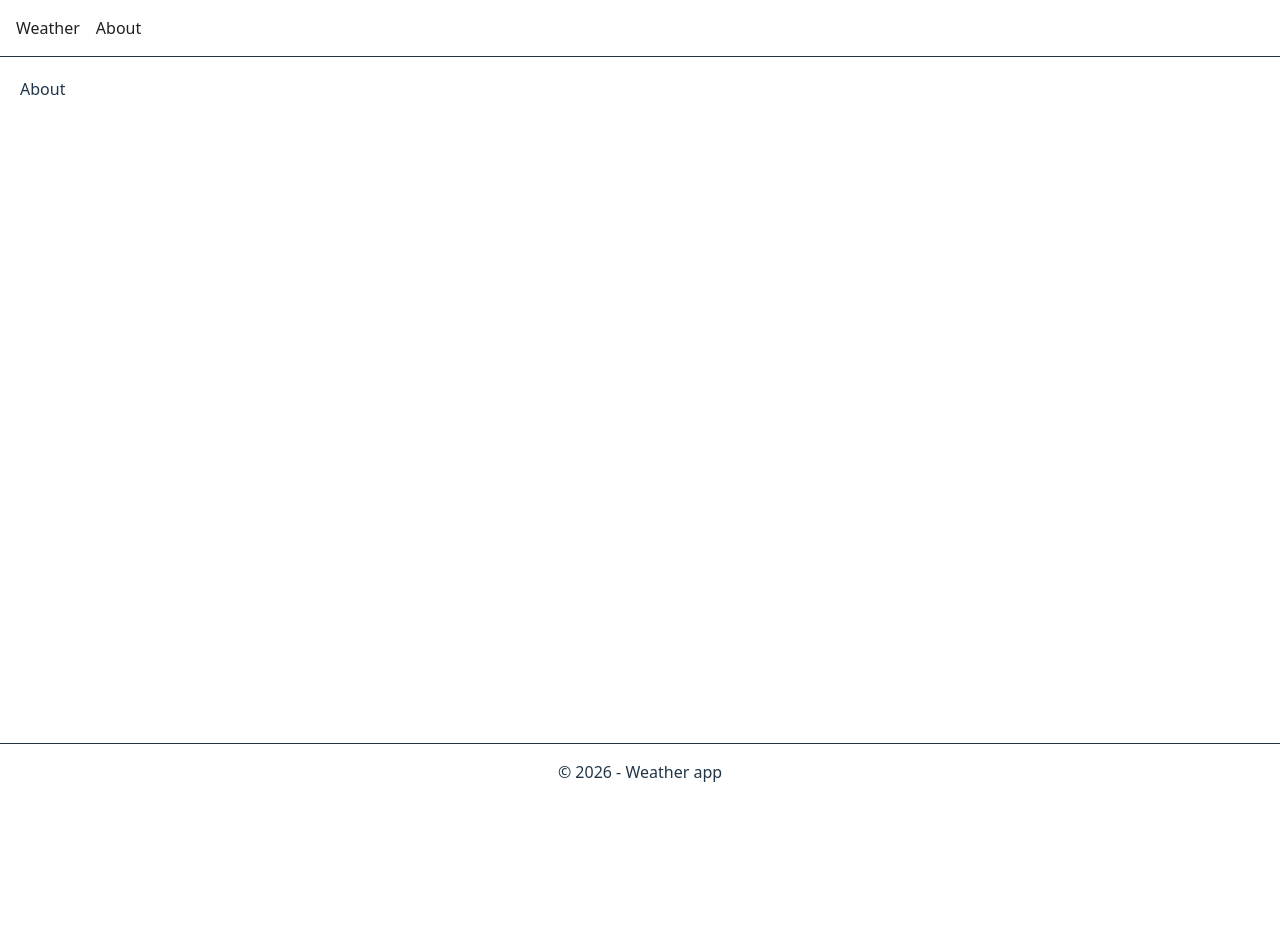
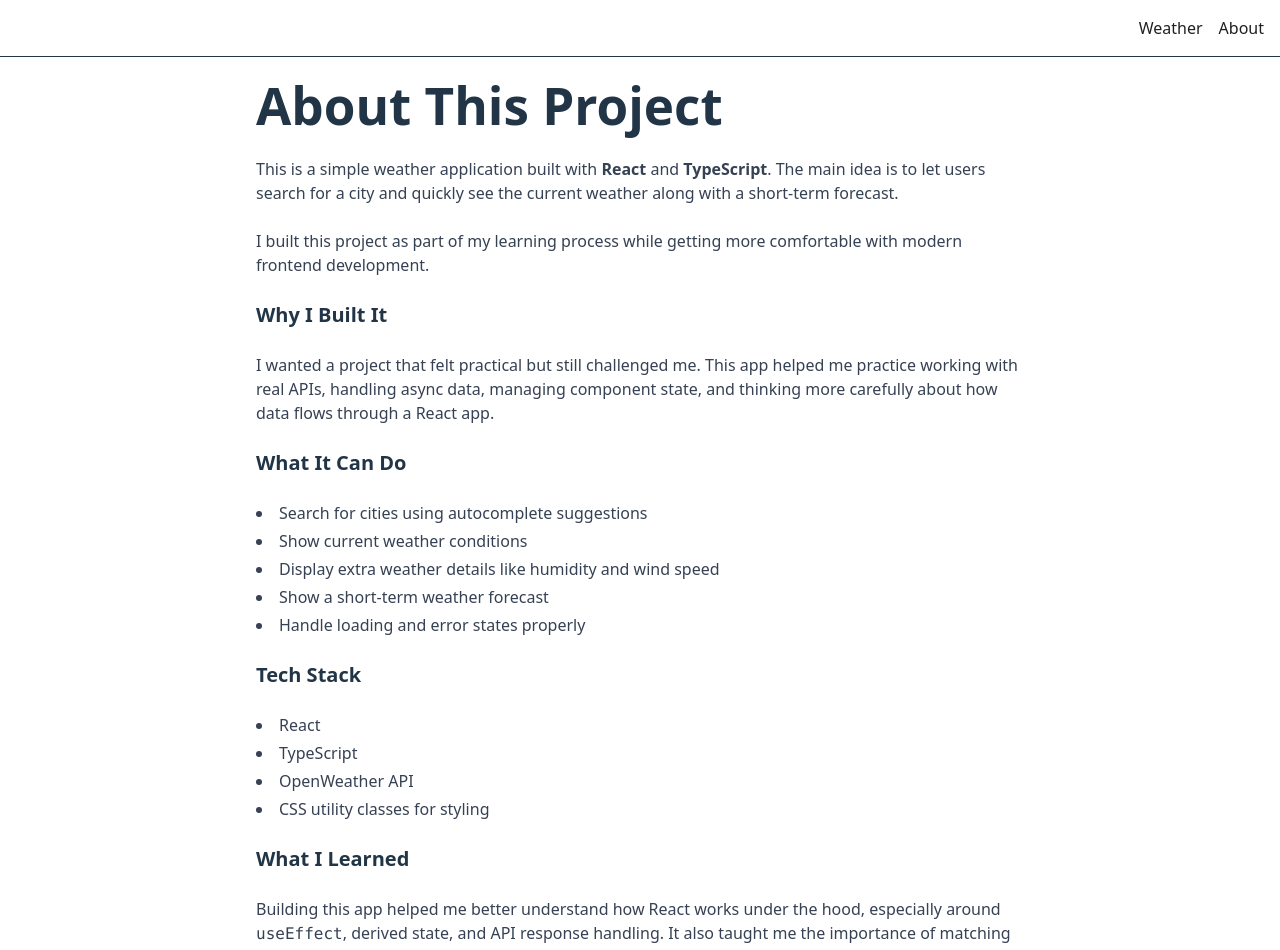
Before and after one commit to mariioox/weatherapp, a React (Vite) app: page /about in a window 1280 px wide. Shown: the top 950 px of the page. Before the commit the page ends 800 px from the top, so only its background shows below. Built offline with nearby package versions, Linux system fonts and the light colour scheme.

Commit message:
Fixed navbar and added About page

```diff
--- a/src/components/ForecastList.tsx
+++ b/src/components/ForecastList.tsx
@@ -8,7 +8,7 @@ function ForecastList({ forecast }: Props) {
   return (
     <div className="overflow-x-auto">
       <ul className="flex gap-4">
-        {forecast.list.slice(0, 8).map((item) => {
+        {forecast.list.slice(0, 10).map((item) => {
           const condition = item.weather[0];
           const time = new Date(item.dt * 1000).toLocaleTimeString([], {
             hour: "2-digit",
@@ -18,7 +18,7 @@ function ForecastList({ forecast }: Props) {
           return (
             <li
               key={item.dt}
-              className="min-w-[120px] bg-white rounded-lg p-4 text-center shadow-sm"
+              className="min-w-[118px] bg-white rounded-lg p-4 text-center shadow-sm"
             >
               <p className="text-sm text-gray-500">{time}</p>
 
--- a/src/index.css
+++ b/src/index.css
@@ -7,7 +7,7 @@
 
   color-scheme: light dark;
   color: rgba(61, 61, 61, 0.87);
-  background-color: #fafefff3;
+  background-color: #edf7faf3;
 
   font-synthesis: none;
   text-rendering: optimizeLegibility;
@@ -40,6 +40,7 @@ button {
   border-radius: 8px;
   border: 2px solid transparent;
   padding: 0.6em 1.2em;
+  color: rgb(228, 229, 235);
   background-color: #1b1c1d;
   cursor: pointer;
   transition: border-color 0.25s;
--- a/src/layouts/MainLayout.tsx
+++ b/src/layouts/MainLayout.tsx
@@ -4,7 +4,7 @@ function MainLayout() {
   return (
     <div className="min-h-screen flex flex-col">
       {/* Navbar */}
-      <nav className="p-4 border-b flex gap-4">
+      <nav className="p-4 border-b justify-end flex gap-4">
         <Link to="/">Weather</Link>
         <Link to="/about">About</Link>
       </nav>
--- a/src/pages/About.tsx
+++ b/src/pages/About.tsx
@@ -1,7 +1,64 @@
-import React from "react";
+function About() {
+  return (
+    <div className="max-w-3xl mx-auto space-y-6">
+      <h1 className="text-2xl font-bold">About This Project</h1>
 
-function About() {
-  return <div>About</div>;
+      <p className="text-gray-700">
+        This is a simple weather application built with <strong>React</strong>{" "}
+        and <strong>TypeScript</strong>. The main idea is to let users search
+        for a city and quickly see the current weather along with a short-term
+        forecast.
+      </p>
+
+      <p className="text-gray-700">
+        I built this project as part of my learning process while getting more
+        comfortable with modern frontend development.
+      </p>
+
+      <h2 className="text-xl font-semibold">Why I Built It</h2>
+
+      <p className="text-gray-700">
+        I wanted a project that felt practical but still challenged me. This app
+        helped me practice working with real APIs, handling async data, managing
+        component state, and thinking more carefully about how data flows
+        through a React app.
+      </p>
+
+      <h2 className="text-xl font-semibold">What It Can Do</h2>
+
+      <ul className="list-disc list-inside text-gray-700 space-y-1">
+        <li>Search for cities using autocomplete suggestions</li>
+        <li>Show current weather conditions</li>
+        <li>Display extra weather details like humidity and wind speed</li>
+        <li>Show a short-term weather forecast</li>
+        <li>Handle loading and error states properly</li>
+      </ul>
+
+      <h2 className="text-xl font-semibold">Tech Stack</h2>
+
+      <ul className="list-disc list-inside text-gray-700 space-y-1">
+        <li>React</li>
+        <li>TypeScript</li>
+        <li>OpenWeather API</li>
+        <li>CSS utility classes for styling</li>
+      </ul>
+
+      <h2 className="text-xl font-semibold">What I Learned</h2>
+
+      <p className="text-gray-700">
+        Building this app helped me better understand how React works under the
+        hood, especially around <code>useEffect</code>, derived state, and API
+        response handling. It also taught me the importance of matching API data
+        to TypeScript types instead of guessing and hoping things work.
+      </p>
+
+      <p className="text-gray-700">
+        The project is still evolving as I continue learning, and I plan to
+        improve both the UI and the internal structure over time.
+      </p>
+      <a href="https://github.com/mariioox/weatherapp">Want to check it out?</a>
+    </div>
+  );
 }
 
 export default About;
```
